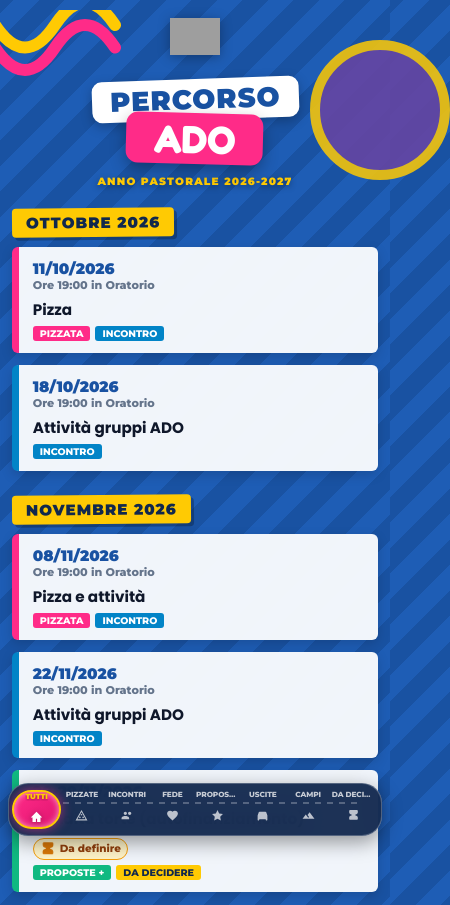
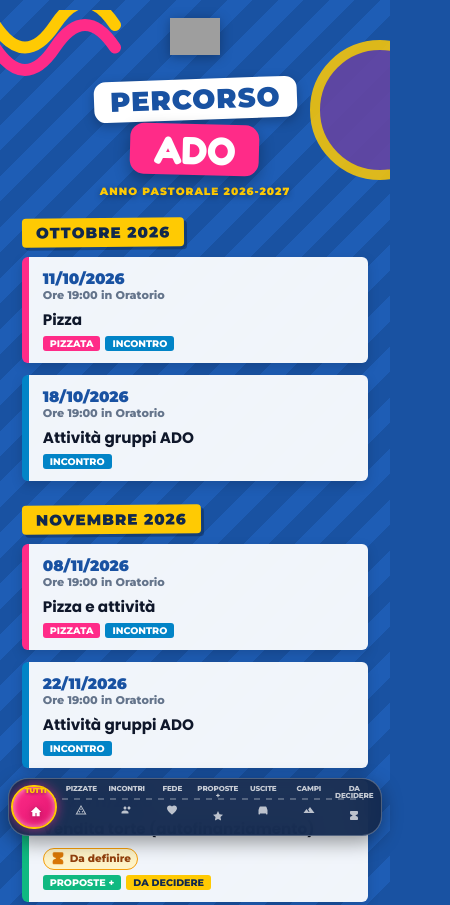
Before and after one commit to OratorioAlbano/calendario-ado, a plain HTML site: page index.html in a window 390 px wide. Shown: the top 905 px of the page, 450 px wide, since content can reach past the window. Drawn offline with Linux system fonts and the light colour scheme; grey boxes are pictures that could not be loaded.

Commit message:
index10.html

```diff
--- a/index.html
+++ b/index.html
@@ -522,132 +522,179 @@
             filter: drop-shadow(0 1px 3px rgba(0,0,0,0.3));
         }
 
-        /* --- OTTIMIZZAZIONE MOBILE --- */
+        @media (max-width: 480px) {
+            .event-card { flex-direction: column; align-items: flex-start; gap: 6px; }
+            .event-info { padding: 0; }
+        }
+
+        /* CORREZIONE MOBILE DEFINITIVA */
         @media (max-width: 600px) {
-            /* Titolo: evita sovrapposizioni sui telefoni stretti */
-            .poster-title-container {
+            html, body {
                 width: 100%;
                 max-width: 100%;
+                overflow-x: hidden;
+            }
+
+            .container {
+                width: 100%;
+                max-width: 100%;
+                padding-left: 10px;
+                padding-right: 10px;
+                box-sizing: border-box;
+            }
+
+            header {
+                width: 100%;
+                box-sizing: border-box;
+            }
+
+            .poster-title-container {
+                display: flex;
+                width: max-content;
+                max-width: calc(100vw - 24px);
+                margin: 0 auto;
+                align-items: center;
+                box-sizing: border-box;
             }
 
             .box-percorso {
+                box-sizing: border-box;
+                max-width: calc(100vw - 44px);
                 font-size: clamp(1.25rem, 7vw, 1.8rem);
                 letter-spacing: 1px;
-                padding: 4px 18px;
-                border-radius: 10px;
+                padding: 4px 16px;
             }
 
             .box-ado {
-                font-size: clamp(1.7rem, 10vw, 2.5rem);
-                padding: 2px 28px;
-                margin-top: -7px;
-                border-radius: 12px;
+                box-sizing: border-box;
+                max-width: calc(100vw - 70px);
+                font-size: clamp(1.65rem, 10vw, 2.5rem);
+                padding: 2px 24px;
+                margin-top: 4px;
             }
 
             .sub-pastorale {
-                font-size: clamp(0.62rem, 2.7vw, 0.82rem);
-                letter-spacing: 1.2px;
-                margin-top: 11px;
+                font-size: clamp(0.58rem, 2.7vw, 0.82rem);
+                letter-spacing: 1px;
+                margin-top: 10px;
+                white-space: normal;
             }
 
-            /* Barra filtri: tutti i pulsanti entrano nello schermo */
+            /* Filtro: tutti gli 8 pulsanti stanno sempre nella larghezza del telefono */
             .floating-path-filter {
-                width: calc(100% - 16px);
+                position: fixed;
+                left: 8px;
+                right: 8px;
+                bottom: max(8px, env(safe-area-inset-bottom));
+                width: auto;
                 max-width: none;
-                left: 50%;
-                bottom: max(8px, env(safe-area-inset-bottom));
-                padding: 4px 5px;
+                box-sizing: border-box;
+                padding: 4px;
                 overflow: hidden;
                 border-radius: 20px;
+                transform: none;
             }
 
             .path-track {
+                display: flex;
                 width: 100%;
-                min-width: 0;
+                min-width: 0 !important;
+                max-width: 100%;
+                padding: 0;
+                margin: 0;
                 justify-content: stretch;
-                padding: 0;
+                align-items: stretch;
+                box-sizing: border-box;
             }
 
             .path-node {
                 flex: 1 1 0;
+                width: 12.5%;
                 min-width: 0;
-                padding: 2px 1px;
+                max-width: 12.5%;
+                box-sizing: border-box;
+                padding: 2px 0;
+                margin: 0;
+                overflow: hidden;
             }
 
             .node-label {
-                font-size: clamp(0.43rem, 1.9vw, 0.58rem);
-                letter-spacing: -0.1px;
+                display: block;
+                width: 100%;
                 max-width: 100%;
+                min-height: 1.25em;
+                font-size: clamp(0.40rem, 1.85vw, 0.57rem);
+                line-height: 1.05;
+                letter-spacing: -0.15px;
+                white-space: normal;
                 overflow: hidden;
-                text-overflow: ellipsis;
+                text-overflow: clip;
+                text-align: center;
             }
 
             .node-circle {
-                width: 27px;
-                height: 27px;
+                width: 26px;
+                height: 26px;
+                flex: 0 0 26px;
                 margin-top: 2px;
             }
 
             .node-circle svg {
-                width: 13px;
-                height: 13px;
+                width: 12px;
+                height: 12px;
             }
 
             .path-line-svg {
                 left: 13px;
                 right: 13px;
-                top: 14px;
+                top: 15px;
             }
 
             .liquid-wave-pill {
                 top: 2px;
                 bottom: 2px;
+                max-width: 12.5%;
+                box-sizing: border-box;
             }
 
-            .event-card {
-                flex-direction: column;
-                align-items: flex-start;
-                gap: 6px;
-            }
-
-            .event-date {
-                min-width: 0;
-            }
-
-            .event-info {
-                padding: 0;
-                width: 100%;
+            /* Su mobile il filtro resta disponibile: niente sparizione durante lo scroll */
+            .floating-path-filter.banner-hidden {
+                transform: none;
+                opacity: 1;
+                pointer-events: auto;
             }
         }
 
         @media (max-width: 360px) {
             .floating-path-filter {
-                width: calc(100% - 10px);
-                padding-left: 3px;
-                padding-right: 3px;
+                left: 4px;
+                right: 4px;
+                padding: 3px;
             }
 
             .node-label {
-                font-size: 0.42rem;
+                font-size: 0.39rem;
             }
 
             .node-circle {
-                width: 25px;
-                height: 25px;
+                width: 24px;
+                height: 24px;
+                flex-basis: 24px;
             }
 
             .box-percorso {
-                font-size: 1.2rem;
-                padding-left: 14px;
-                padding-right: 14px;
+                font-size: 1.18rem;
+                padding-left: 13px;
+                padding-right: 13px;
             }
 
             .box-ado {
-                font-size: 1.65rem;
-                padding-left: 24px;
-                padding-right: 24px;
+                font-size: 1.58rem;
+                padding-left: 20px;
+                padding-right: 20px;
             }
         }
+
     </style>
 </head>
 <body>
@@ -1177,22 +1224,22 @@
         const floatingFilter = document.getElementById('floatingFilter');
 
         window.addEventListener('scroll', function() {
-            const scrollTop = Math.max(
-                0,
-                window.pageYOffset || document.documentElement.scrollTop
-            );
-            const delta = scrollTop - lastScrollTop;
+            const scrollTop = Math.max(0, window.pageYOffset || document.documentElement.scrollTop);
 
-            /* Nasconde solo dopo uno spostamento verticale reale,
-               evitando piccoli movimenti del touch-screen. */
-            if (delta > 8 && scrollTop > 50) {
+            /* Su telefono il filtro resta sempre visibile. */
+            if (window.innerWidth <= 600) {
+                floatingFilter.classList.remove('banner-hidden');
+                lastScrollTop = scrollTop;
+                return;
+            }
+
+            if (scrollTop > lastScrollTop && scrollTop > 40) {
                 floatingFilter.classList.add('banner-hidden');
-            } else if (delta < -8) {
+            } else if (scrollTop < lastScrollTop) {
                 floatingFilter.classList.remove('banner-hidden');
             }
-
             lastScrollTop = scrollTop;
         }, { passive: true });
-    </script>
+        </script>
 </body>
 </html>
```
